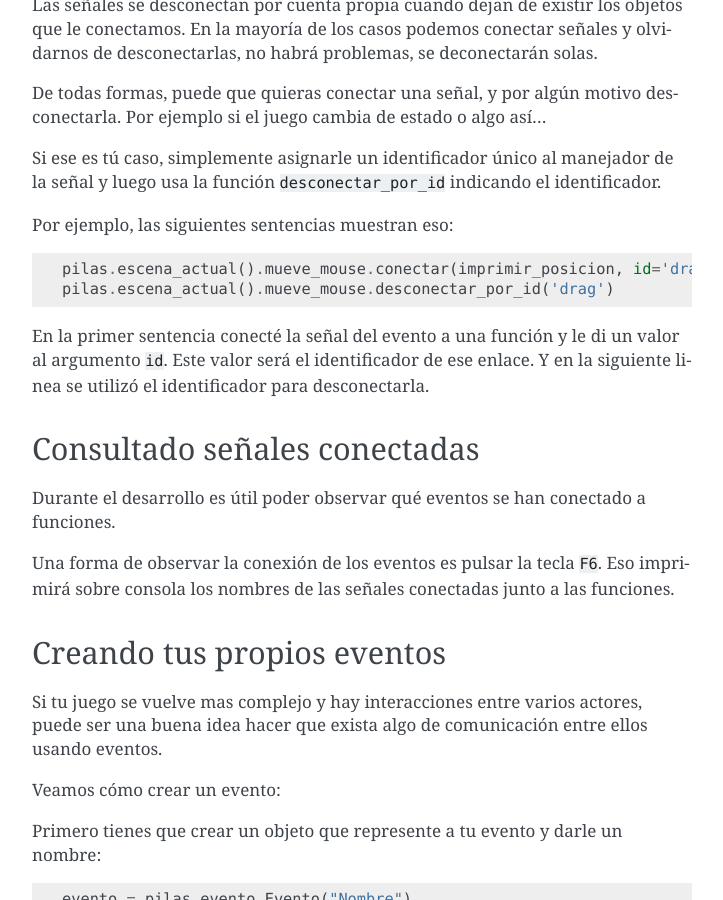
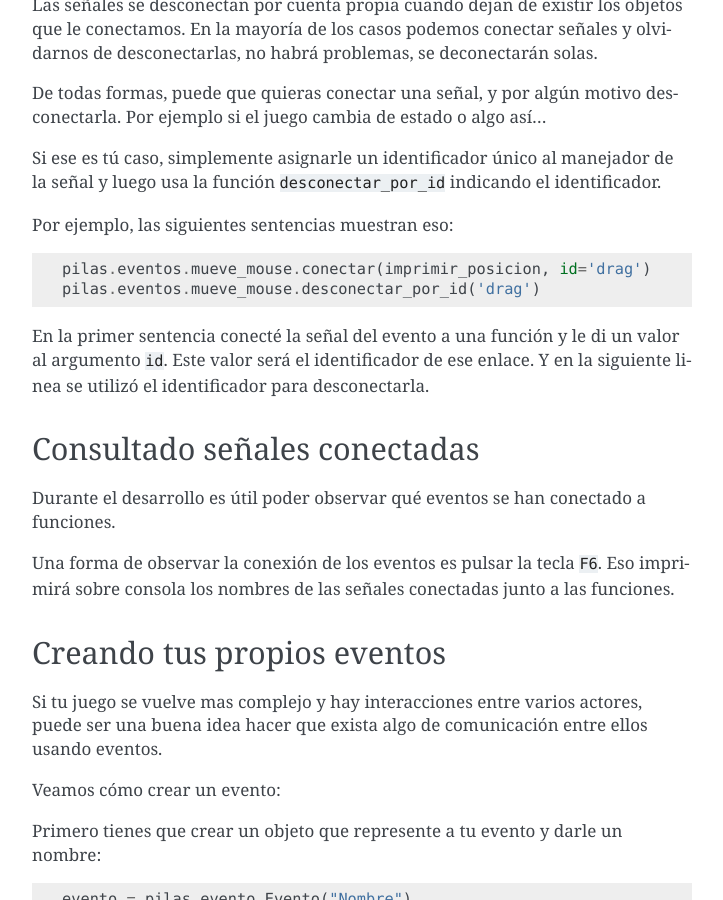
Before and after one commit to hugoruscitti/pilas-docs, a Sphinx documentation site: the page built from source/eventos.rst, in a window 1280 px wide and 900 px high, scrolled down 2438 px. Shown: the whole window, without its empty margins (388-1111 px from the left). Built offline with Sphinx 7.4.7, drawn with Linux system fonts in a browser that asks for light colours; some of the changed text lies outside the part shown.

Commit message:
cambiando la forma de conectar los eventos en la documentacion.

```diff
--- a/source/eventos.rst
+++ b/source/eventos.rst
@@ -66,7 +66,7 @@
         mono.x = evento.x
         mono.y = evento.y
 
-    pilas.escena_actual().mueve_mouse.conectar(mover_mono_a_la_posicion_del_mouse)
+    pilas.eventos.mueve_mouse.conectar(mover_mono_a_la_posicion_del_mouse)
 
 
 Es decir, la señal de evento que nos interesa es ``mueve_mouse`` (que se emite
@@ -137,8 +137,8 @@
 
 .. code-block:: python
 
-    pilas.escena_actual().mueve_mouse.conectar(imprimir_posicion, id='drag')
-    pilas.escena_actual().mueve_mouse.desconectar_por_id('drag')
+    pilas.eventos.mueve_mouse.conectar(imprimir_posicion, id='drag')
+    pilas.eventos.mueve_mouse.desconectar_por_id('drag')
 
 En la primer sentencia conecté la señal del evento a una función y le di
 un valor al argumento ``id``. Este valor será el identificador
```
